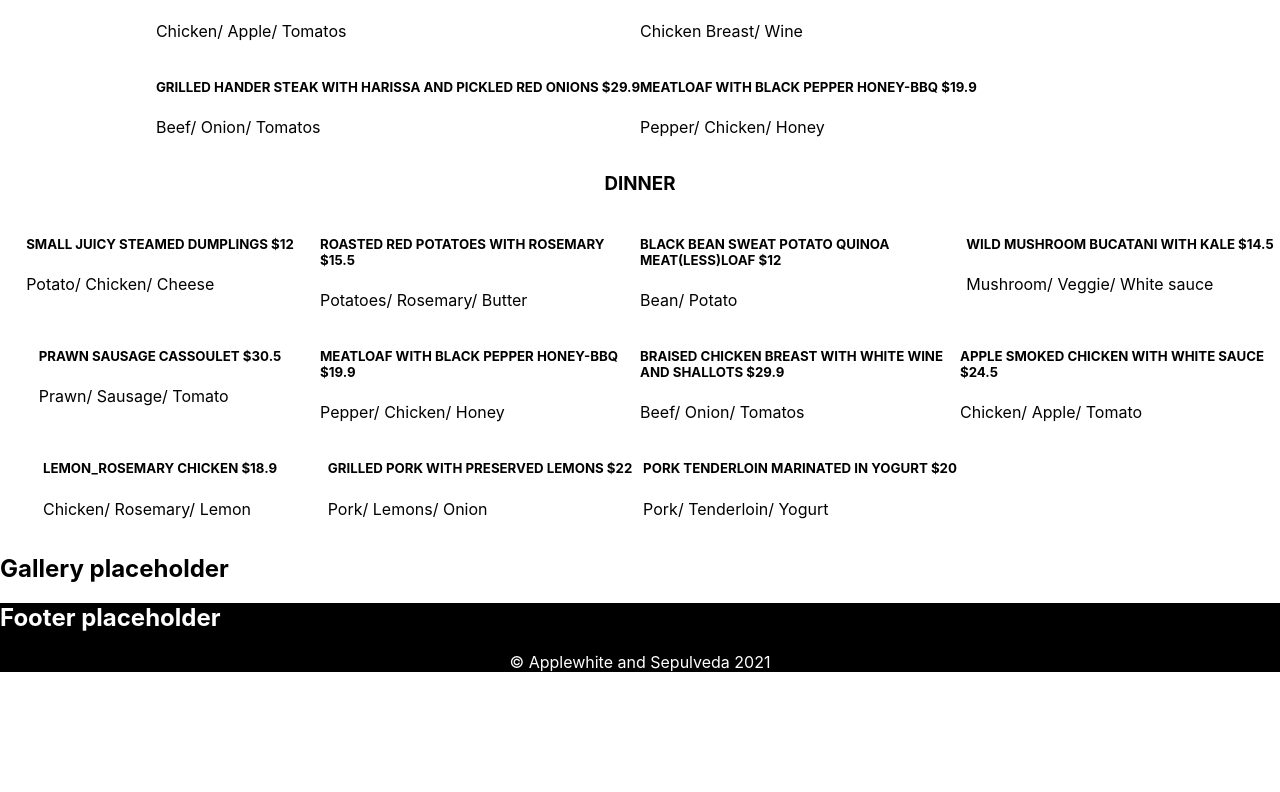
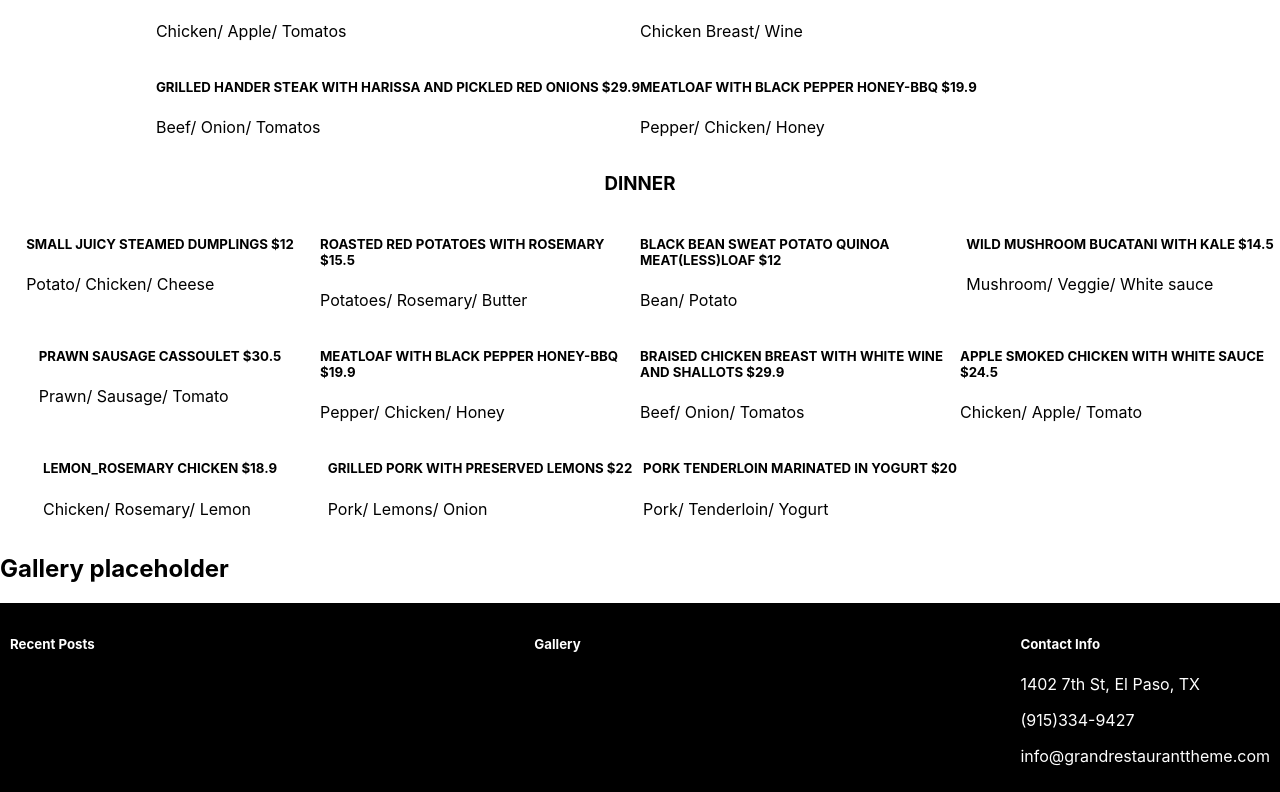
Before and after one commit to GretaSepulveda/Infinite-scroll-menu, a React (Create React App) app: page / in a window 1280 px wide. Shown: the part 1246-2038 px from the top of the page. Before the commit the page ends 1934 px from the top, so only its background shows below. Built offline with nearby package versions, Linux system fonts and the light colour scheme.

Commit message:
more footer stuff

```diff
--- a/src/Components/Footer/Footer.css
+++ b/src/Components/Footer/Footer.css
@@ -1,4 +1,7 @@
 .Footer-Container {
+padding: 10px;
+Display: flex;
+justify-content: Space-between;
 background-color: Black;
 color: white;
 }
--- a/src/Components/Footer/Footer.js
+++ b/src/Components/Footer/Footer.js
@@ -5,12 +5,19 @@ export default function Footer() {
   return (
     <div className="Footer-Container">
       <div>
-        <h2>Footer placeholder</h2>
+        <h5>Recent Posts</h5>
       </div>
-      <div className="Sub-Footer">
-        <p>&copy; Applewhite and Sepulveda 2021</p>
+      <div>
+        <h5>Gallery</h5>
+      </div>
+      <div>
+        <h5>Contact Info</h5>
+        <p>1402 7th St, El Paso, TX</p>
+        <p>(915)334-9427</p>
+        <p>info@grandrestauranttheme.com</p>
       </div>
     </div>
 
+
   );
 }
```
